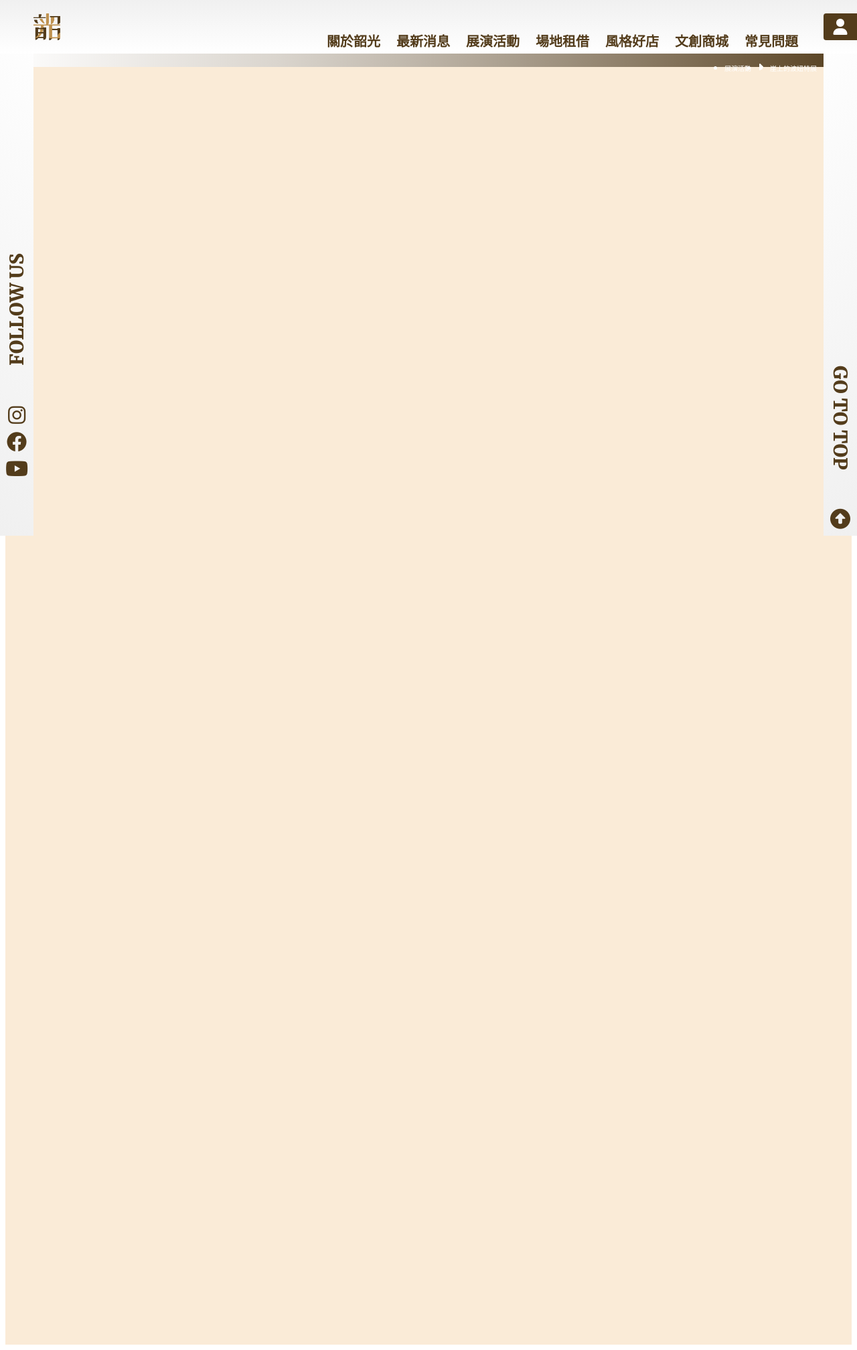
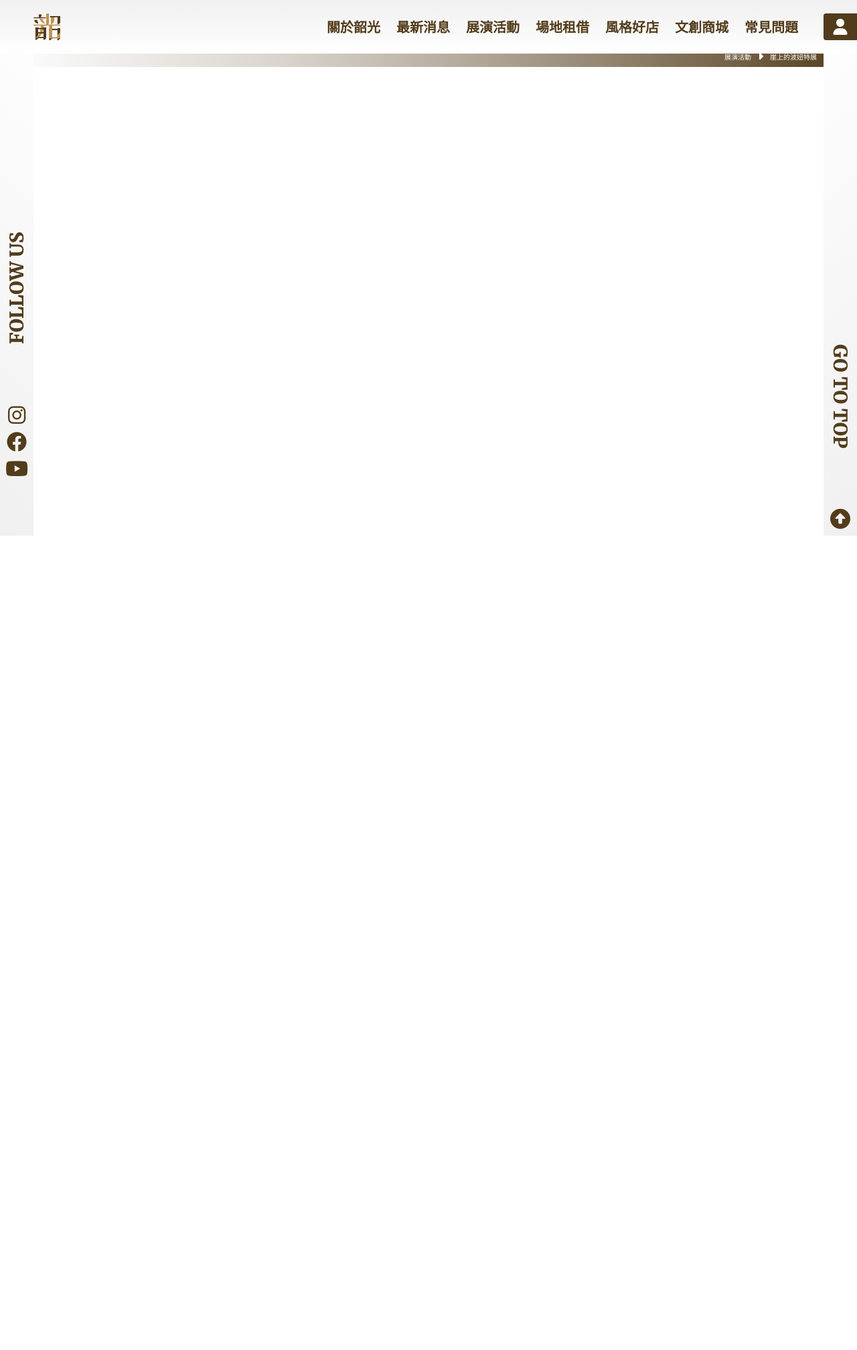
Before and after one commit to GavinTibame/tgd103_g3_goodtime, a PHP site: page /html/topbar.html in a window 1280 px wide. Shown: the whole page at 67% size. After the commit the page ends 800 px from the top, so only its background shows below. Run offline with PHP 8.4, Linux system fonts and the light colour scheme; some libraries are stand-ins or nearby versions.

Commit message:
fix topbar/footer

```diff
--- /dev/null
+++ b/css/reset.css
@@ -0,0 +1,48 @@
+/* http://meyerweb.com/eric/tools/css/reset/
+   v2.0 | 20110126
+   License: none (public domain)
+*/
+
+html, body, div, span, applet, object, iframe,
+h1, h2, h3, h4, h5, h6, p, blockquote, pre,
+a, abbr, acronym, address, big, cite, code,
+del, dfn, em, img, ins, kbd, q, s, samp,
+small, strike, strong, sub, sup, tt, var,
+b, u, i, center,
+dl, dt, dd, ol, ul, li,
+fieldset, form, label, legend,
+table, caption, tbody, tfoot, thead, tr, th, td,
+article, aside, canvas, details, embed,
+figure, figcaption, footer, header, hgroup,
+menu, nav, output, ruby, section, summary,
+time, mark, audio, video {
+	margin: 0;
+	padding: 0;
+	border: 0;
+	font-size: 100%;
+	font: inherit;
+	vertical-align: baseline;
+}
+/* HTML5 display-role reset for older browsers */
+article, aside, details, figcaption, figure,
+footer, header, hgroup, menu, nav, section {
+	display: block;
+}
+body {
+	line-height: 1;
+}
+ol, ul {
+	list-style: none;
+}
+blockquote, q {
+	quotes: none;
+}
+blockquote:before, blockquote:after,
+q:before, q:after {
+	content: '';
+	content: none;
+}
+table {
+	border-collapse: collapse;
+	border-spacing: 0;
+}
--- a/css/topbar.css
+++ b/css/topbar.css
@@ -1,16 +1,6 @@
-.wrapper{
-    position: relative;
-    box-sizing: border-box;
-}
-.bg{
-    width: 100%;
-    height: 2000px;
-    background-color: antiquewhite;
-}
-
 /*-------- topbar -------*/
 /* top-area */
-.top-area{
+.topbar .top-area{
     position: fixed;
     top: 0;
     left: 0;
@@ -19,7 +9,7 @@
     background: linear-gradient(180deg,rgb(240, 240, 240),#fff);
     z-index: 100;
 }
-.logo-box{
+.topbar .logo-box{
     display: inline-block;
     margin-top: 20px;
     margin-left: 50px;
@@ -27,37 +17,37 @@
     height: 40px;
     transition: all 0.5s;
 }
-.logo-box:hover{
+.topbar .logo-box:hover{
     transform: scale(1.1);
 }
-.logo-box > a{
+.topbar .logo-box > a{
     display: block;
     width: 100%;
     height: 100%;
 }
-.logo-box > a > img{
+.topbar .logo-box > a > img{
     display: inline-block;
     width: 100%;
     height: 100%;
     padding-right: 20px;
     /* border-right: #533C1B solid 1px; */
 }
-.topbar-btn-group{
+.topbar .topbar-btn-group{
     position: absolute;
     top: 0;
     right: 0;
     width: 65%;
     height: 100%;
 }
-.topbar-btn-group > li{
+.topbar .topbar-btn-group > li{
     display: inline-block;
     margin-top: 30px;
     margin-left: 20px;
 }
-.topbar-btn-group > li:first-child{
+.topbar .topbar-btn-group > li:first-child{
     margin-left: 40px;
 }
-.topbar-btn-group > li > a{
+.topbar .topbar-btn-group > li > a{
     color: #533C1B;
     text-decoration: none;
     font-family: 'Noto Sans TC', sans-serif;
@@ -65,7 +55,7 @@
     font-weight: 700;
     transition: all 0.5s;
 }
-.topbar-btn-group > li > a:hover{
+.topbar .topbar-btn-group > li > a:hover{
     color: #C09351;
 }
 /* .dividing-line{
@@ -76,7 +66,7 @@
     height: 40px;
     border-right: #533C1B 1px solid;
 } */
-.member-icon-box{
+.topbar .member-icon-box{
     position: absolute;
     top: 20px;
     right: 0;
@@ -86,17 +76,17 @@
     background-color: #533C1B;
     transition: all 0.5s;
 }
-.member-icon-box:hover{
+.topbar .member-icon-box:hover{
     width: 60px;
     background-color: #a57f47;
 }
-.member-icon-box > a{
+.topbar .member-icon-box > a{
     display: block;
     color: #fff;
     width: 100%;
     height: 100%;
 }
-.member-icon{
+.topbar .member-icon{
     position: absolute;
     top: 50%;
     left: 50%;
@@ -105,7 +95,7 @@
 }
 
 /* left-area */
-.left-area{
+.topbar .left-area{
     position: fixed;
     top: 0;
     left: 0;
@@ -114,7 +104,7 @@
     background: linear-gradient(40deg,rgb(240, 240, 240),#fff);
     z-index: 99;
 }
-.left-area > p{
+.topbar .left-area > p{
     position: absolute;
     top: 50%;
     left: -75px;
@@ -125,20 +115,20 @@
     font-weight: 900;
     transform: rotate(-90deg);
 }
-.social-btn-group{
+.topbar .social-btn-group{
     position: absolute;
     bottom: 0;
     left: 0;
     width: 100%;
     height: 25%;
 }
-.social-btn-group > a{
+.topbar .social-btn-group > a{
     display: block;
     position: relative;
     width: 50px;
     height: 40px;
 }
-.social-btn-group > a > i{
+.topbar .social-btn-group > a > i{
     position: absolute;
     top: 50%;
     left: 50%;
@@ -147,13 +137,13 @@
     font-size: 30px;
     transition: all 0.3s;
 }
-.social-btn-group > a > i:hover{
+.topbar .social-btn-group > a > i:hover{
     color: #a57f47;
     font-size: 32px;
 }
 
 /* right-area */
-.right-area{
+.topbar .right-area{
     position: fixed;
     top: 0;
     right: 0;
@@ -162,7 +152,7 @@
     background: linear-gradient(-40deg,rgb(240, 240, 240),#fff);
     z-index: 99;
 }
-.right-area > p{
+.topbar .right-area > p{
     position: absolute;
     top: 75%;
     left: -75px;
@@ -173,7 +163,7 @@
     font-weight: 900;
     transform: rotate(90deg);
 }
-.right-area > a{
+.topbar .right-area > a{
     display: block;
     position: absolute;
     bottom: 5px;
@@ -181,7 +171,7 @@
     width: 50px;
     height: 40px;
 }
-.right-area > a > i{
+.topbar .right-area > a > i{
     position: absolute;
     top: 50%;
     left: 50%;
@@ -190,13 +180,13 @@
     font-size: 30px;
     transition: all 0.3s;
 }
-.right-area > a > i:hover{
+.topbar .right-area > a > i:hover{
     color: #a57f47;
     font-size: 32px;
 }
 
 /* Bread-crumbs */
-.Bread-crumbs{
+.topbar .Bread-crumbs{
     position: fixed;
     top: 80px;
     left: 0;
@@ -205,18 +195,18 @@
     background: linear-gradient(90deg,#fff,60%,#533C1B);
     z-index: 98;
 }
-.Bread-crumbs > ul{
+.topbar .Bread-crumbs > ul{
     position: absolute;
     top: -4px;
     right: 60px;
     width: 80%;
 }
-.Bread-crumbs > ul > li{
+.topbar .Bread-crumbs > ul > li{
     float: right;
     margin-left: 10px;
     color: #fff;
 }
-.Bread-crumbs > ul > li > a{
+.topbar .Bread-crumbs > ul > li > a{
     text-decoration: none;
     color: #fff;
     font-size: 10px;
@@ -224,6 +214,6 @@
     font-family: 'Noto Sans TC', sans-serif;
     transition: all 0.5s;
 }
-.Bread-crumbs > ul > li > a:hover{
+.topbar .Bread-crumbs > ul > li > a:hover{
     font-size: 13px;
 }
--- a/html/footer.html
+++ b/html/footer.html
@@ -16,7 +16,7 @@
             <div class="top-group">
                 <div class="logo-box">
                     <a href="">
-                        <img src="../img/logo/logo.png" alt="">
+                        <img src="../img/logo/logo2.png" alt="">
                     </a>
                 </div>
                 <div class="footer-btn-group">
--- a/html/topbar.html
+++ b/html/topbar.html
@@ -11,12 +11,11 @@
     <link rel="stylesheet" href="../css/topbar.css">
 </head>
 <body>
-    <div class="bg"></div>
     <div class="topbar">
         <div class="top-area">
             <div class="logo-box">
                 <a href="">
-                    <img src="../img/logo/logo.png" alt="">
+                    <img src="../img/logo/logo2.png" alt="">
                 </a>
             </div>
             <ul class="topbar-btn-group">
```
Also changed, not shown: css/footer.css (+20 -20 lines), img/logo/logo2.png (added).
